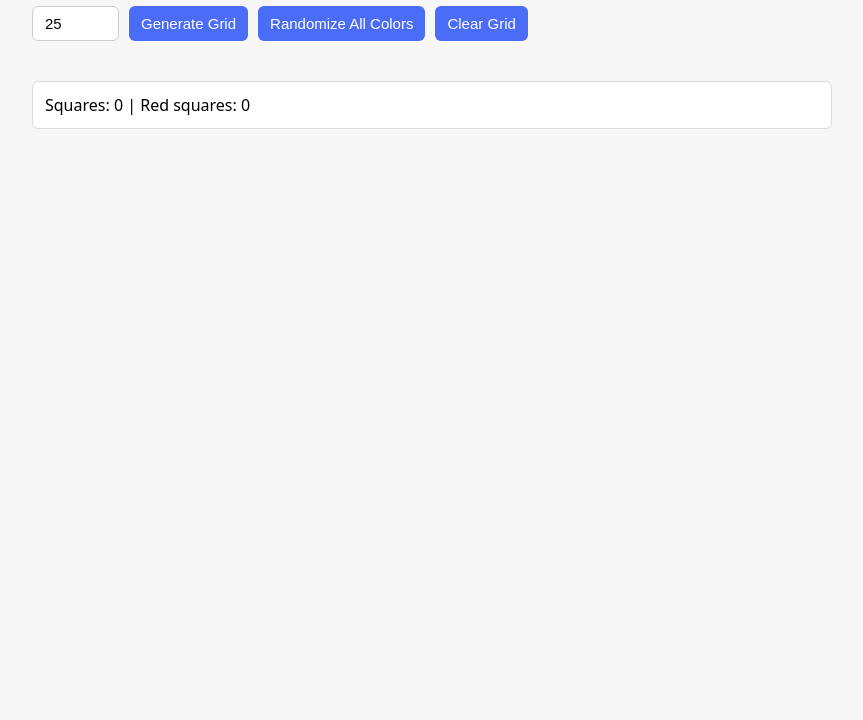
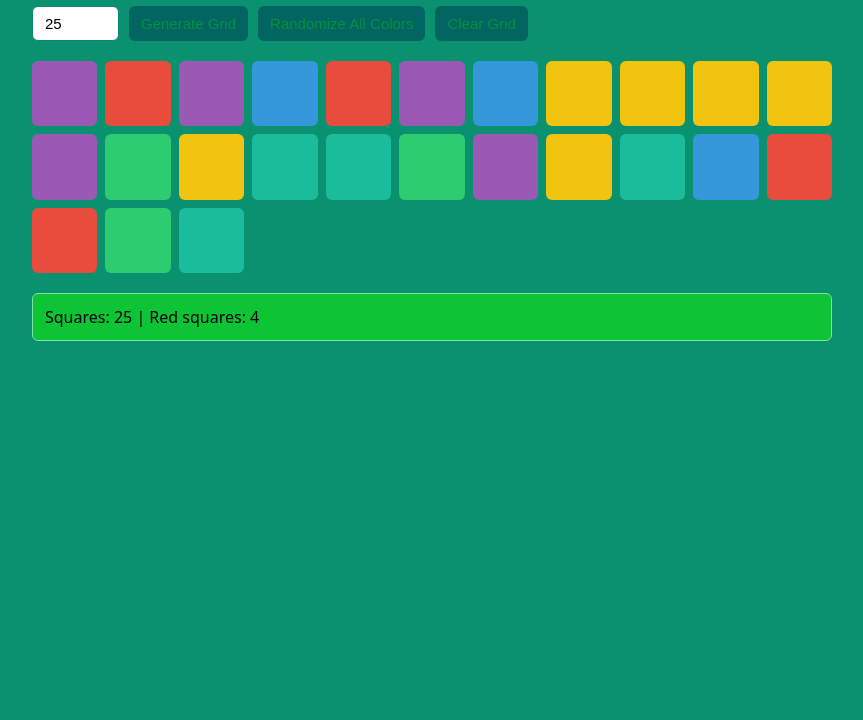
Before and after one commit to hcristino/Loop-and-Dom, a plain HTML site: page index.HTML in a window 1280 px wide. Shown: the part 80-800 px from the top of the page, without its empty margins (208-1071 px from the left). Drawn offline with Linux system fonts and the light colour scheme.

Commit message:
Add files via upload

```diff
--- a/app.js
+++ b/app.js
@@ -7,7 +7,7 @@ const grid = document.getElementById("grid");
 const stats = document.getElementById("stats");
 
 function randomColor() {
-    const colors = ['#e74c3c', '#3498db', '#2ecc71', '#f1c40f', '#9b59b6', '#1abc9c'];
+    const colors = ['#e74c3c', '#edab99', '#af159d', '#ff7cb3', '#340348', '#1a1dbc'];
     return colors[Math.floor(Math.random() * colors.length)];
 }
 
@@ -66,8 +66,8 @@ function updateStats() {
     // LOOP through all squares to check color
     for (const square of squares) {
         const bg = square.style.backgroundColor;
-        // rgb(231, 76, 60) is #e74c3c - fixed the extra quote here
-        if (bg === 'rgb(231, 76, 60)') {
+        // rgb(233, 189, 229) is #3c53e7 -
+        if (bg === 'rgb(151, 231, 60)') {
             redCount++;
         }
     }
--- a/index.HTML
+++ b/index.HTML
@@ -2,13 +2,13 @@
 <html lang="en">
 <head>
     <meta charset="UTF-8">
-    <title> Loops + DOM Grid Project</title>
+    <title>Loops + DOM Grid</title>
     <style>
         body {
             font-family: system-ui, sans-serif;
             max-width: 800px;
             margin: 20px auto;
-            background: #f7f7f7;
+            background: #0a9270;
         }
 
         h1 {
@@ -25,19 +25,19 @@
         input, button {
             padding: 8px 12px;
             font-size: 15px;
-            border: 1px solid #ccc;
+            border: 1px solid #088774;
             border-radius: 6px;
         }
 
         button {
-            background: #4a6cf7;
-            color: white;
+            background: #026562;
+            color: rgb(4, 146, 61);
             border: none;
             cursor: pointer;
         }
 
             button:hover {
-                background: #3a5ce5;
+                background: #60f5b2;
             }
 
         #grid {
@@ -60,24 +60,24 @@
         .stats {
             margin-top: 20px;
             padding: 12px;
-            background: white;
+            background: rgb(12, 196, 52);
             border-radius: 6px;
-            border: 1px solid #ddd;
+            border: 1px solid #7be4a3;
         }
     </style>
 </head>
 <body>
-    <h1> Loop + DOM Color Grid</h1>
+    <h1>Loop + Dom Color Grid</h1>
 
     <div class="controls">
         <input type="number" id="gridSize" placeholder="How many squares?" min="1" max="200" value="25">
-        <button id="generateBtn"> Generate Grid</button>
-        <button id="randomizeBtn"> Randomize All Colors</button>
-        <button id="clearBtn"> Clear Grid</button>
+        <button id="generateBtn">Generate Grid</button>
+        <button id="randomizeBtn">Randomize All Colors</button>
+        <button id="clearBtn">Clear Grid</button>
     </div>
 
-    <div id="grid"> </div>
-    <div class="stats" id="stats"> Squares: 0 | Red squares: 0</div>
+    <div id="grid"></div>
+    <div class="stats" id="stats">Squares: 0 | Red squares: 0</div>
 
     <script>
     // 1. DOM SELECTION: Grab elements we need to work with
@@ -88,39 +88,49 @@ const clearBtn = document.getElementById('clearBtn');
     const grid = document.getElementById('grid');
     const stats = document.getElementById('stats');
 
-// Helper: random color generator
+
     function randomColor() {
       const colors = ['#e74c3c', '#3498db', '#2ecc71', '#f1c40f', '#9b59b6', '#1abc9c'];
-    return colors[Math.floor(Math.random() * colors.length)];
-    // fixed: was math
+      return colors[Math.floor(Math.random() * colors.length)]; // fixed: was math
     }
 
     // 2. LOOP #1: Use a FOR loop to create the grid
     function generateGrid() {
       const count = parseInt(gridSizeInput.value);
       if (isNaN(count) || count < 1) return;
-    // DOM MANIPULATION: clear existing grid grid.innerHTML = '';
-    // LOOP through and create each square for (let i = 0; i < count; i++)
 
-{
-    // DOM MANIPULATION: create element const square = document.createElement('div');
-    square .classList.add('square');
-    square .style.backgroundColor = randomColor();
-    // Store index as data attribute for later square.dataset.index = i;
-    // DOM MANIPULATION: Add event listener to each square square.addEventListener('click', () => {
+      // DOM MANIPULATION: clear existing grid
+      grid.innerHTML = '';
+
+      // LOOP through and create each square
+      for (let i = 0; i < count; i++) {
+        // DOM MANIPULATION: create element
+        const square = document.createElement('div');
+        square.classList.add('square');
+        square.style.backgroundColor = randomColor();
+
+        // Store index as data attribute for later
+        square.dataset.index = i;
+
+        // DOM MANIPULATION: Add event listener to each square
+        square.addEventListener('click', () => {
           square.style.backgroundColor = randomColor();
           updateStats();
         });
-    // DOM manipulation: Add to page grid.appendChild(square);
+
+        // DOM manipulation: Add to page
+        grid.appendChild(square);
       }
-
       updateStats();
     }
 
     // 3. LOOP #2: Use forEach to randomize all existing squares
     function randomizeAll() {
-    // DOM SELECTION: Get all squares currently in the DOM const squares = document.querySelectorAll('.square');
-    // LOOP through NodeList with forEach squares.forEach(square => {
+      // DOM SELECTION: Get all squares currently in the DOM
+      const squares = document.querySelectorAll('.square');
+
+      // LOOP through NodeList with forEach
+      squares.forEach(square => {
         // DOM MANIPULATION: change style property
         square.style.backgroundColor = randomColor();
       });
@@ -129,36 +139,26 @@ function randomizeAll() {
 
     // 4. DOM MANIPULATION: Clear everything
     function clearGrid() {
-    grid .innerHTML = '';
-    // Removes all child nodes at once updateStats();
+      grid.innerHTML = ''; // Removes all child nodes at once
+      updateStats();
     }
 
     // 5. LOOP #3: Use a for...of loop to count red squares
     function updateStats() {
       const squares = document.querySelectorAll('.square');
       let redCount = 0;
-    // LOOP through all squares to check color for (const square of squares)
 
-{
+      // LOOP through all squares to check color
+      for (const square of squares) {
         const bg = square.style.backgroundColor;
-    // rgb(231, 76, 60) is #e74c3c if (bg === 'rgb(231, 76, 60)')
-
-{
-    redCount ++;
+        // rgb(231, 76, 60) is #e74c3c
+        if (bg === 'rgb(231, 76, 60)') {
+          redCount++;
         }
-
       }
 
       // DOM MANIPULATION: Update text content
-stats.textContent = `Squares: $ {
-    squares .length
-}
-
-| Red squares: $ {
-    redCount
-}
-
-`;
+      stats.textContent = `Squares: ${squares.length} | Red squares: ${redCount}`;
     }
 
     // 6. DOM MANIPULATION: wire up buttons with event listeners
--- a/style.css
+++ b/style.css
@@ -3,7 +3,7 @@ body {
     max-width: 800px;
     margin: 30px auto;
     padding: 0 20px;
-    background: #f7f7f7;
+    background: #eaa001;
 }
 
 h1 {
@@ -20,13 +20,13 @@ h1 {
 input, button {
     padding: 8px 12px;
     font-size: 15px;
-    border: 1px solid #ccc;
+    border: 1px solid #1e8865;
     border-radius: 6px;
 }
 
 button {
     background: #4a6cf7;
-    color: white;
+    color: rgb(119, 9, 58);
     border: none;
     cursor: pointer;
 }
@@ -55,13 +55,13 @@ button {
 .stats {
     margin-top: 20px;
     padding: 12px;
-    background: white;
+    background: rgb(74, 6, 6);
     border-radius: 6px;
-    border: 1px solid #ddd;
+    border: 1px solid #49aec4;
 }
 
 .hint {
     margin-top: 10px;
     font-size: 14px;
-    color: #666;
+    color: #f2ea09;
 }
```
Lines whose indentation alone changed are shown as unchanged.
